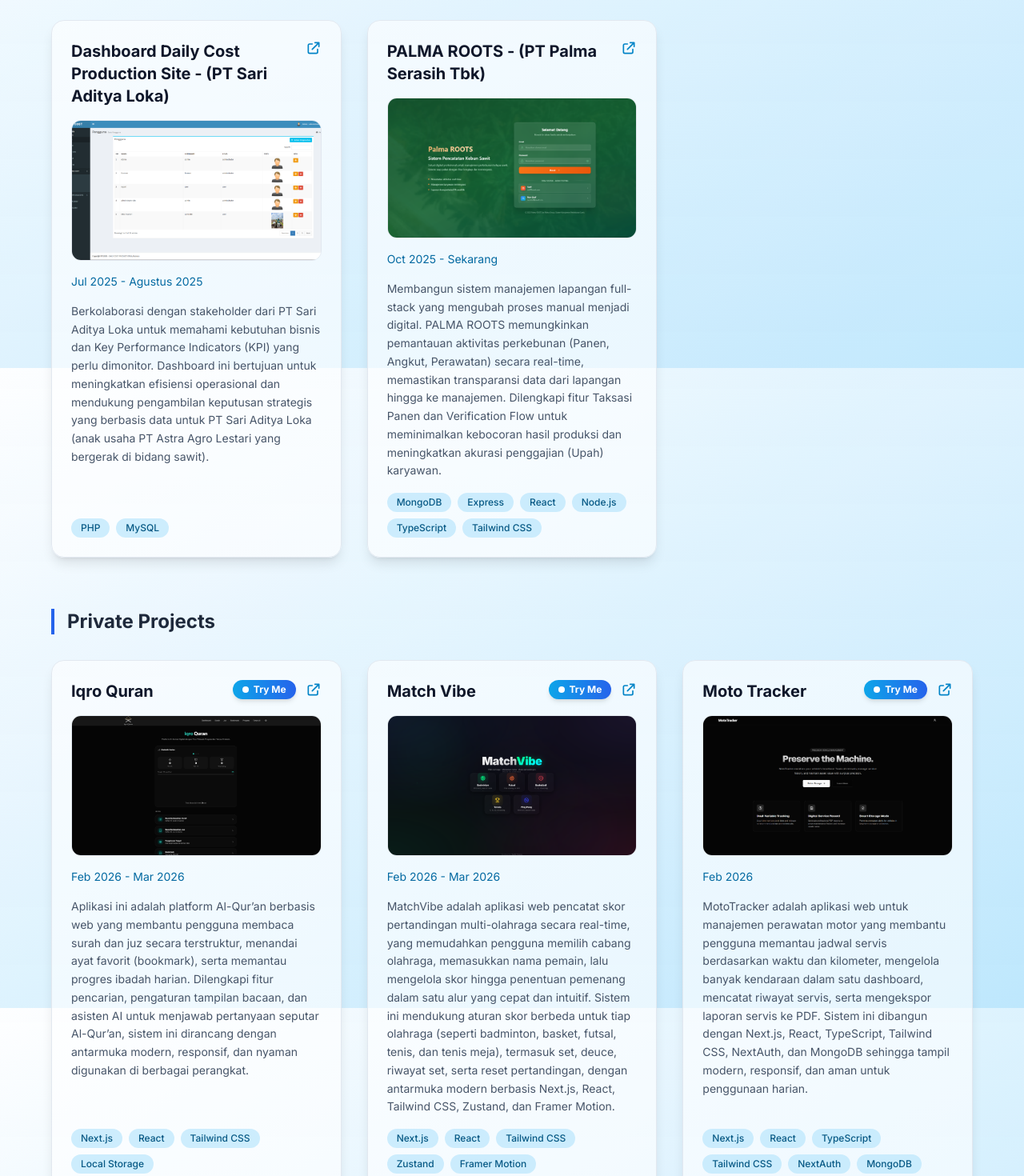
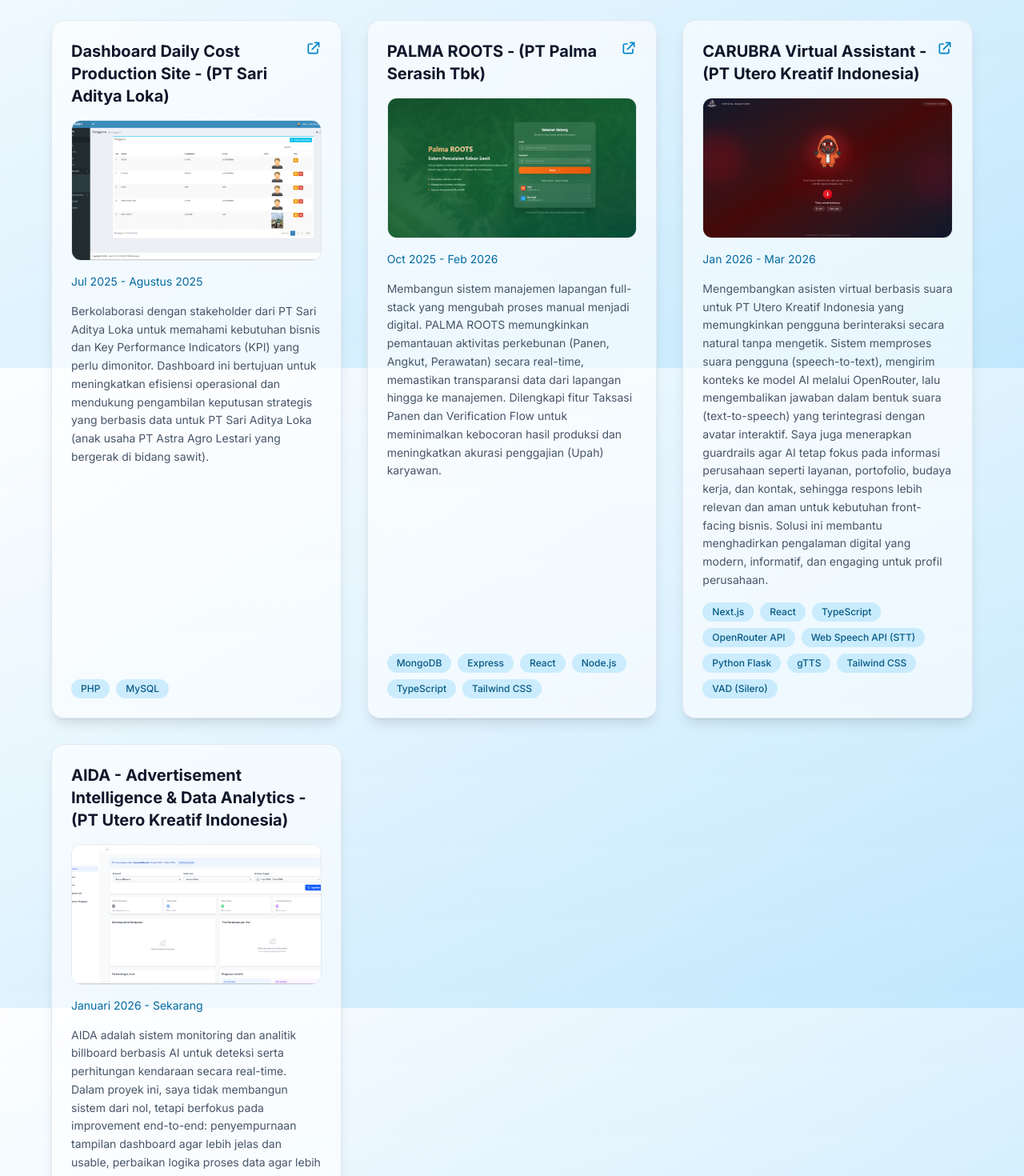
Before and after one commit to NaufalPratomo/portfolio-nextjs, a Next.js app: page / in a window 1280 px wide. Shown: the part 5140-6610 px from the top of the page at 80% size. Built offline with nearby package versions, Linux system fonts and the light colour scheme.

Commit message:
Refactor code structure for improved readability and maintainability

```diff
--- a/src/components/Projects.jsx
+++ b/src/components/Projects.jsx
@@ -25,7 +25,7 @@
       >
         <h3 className="text-xl font-bold text-slate-900">{project.title}</h3>
         <div className="flex items-center gap-3">
-          {project.tryMe && (
+          {project.tryMe && project.link && (
             <motion.div whileHover={{ scale: 1.05 }} whileTap={{ scale: 0.95 }}>
               <Link
                 href={project.link}
@@ -41,6 +41,7 @@
               </Link>
             </motion.div>
           )}
+          {project.link && (
             <motion.div
               whileHover={{ scale: 1.1, rotate: 45 }}
               whileTap={{ scale: 0.9 }}
@@ -56,6 +57,7 @@
                 </svg>
               </Link>
             </motion.div>
+          )}
         </div>
       </motion.div>
 
@@ -144,11 +146,26 @@
     },
     {
       title: 'PALMA ROOTS - (PT Palma Serasih Tbk)',
-      period: 'Oct 2025 - Sekarang',
+      period: 'Oct 2025 - Feb 2026',
       description: 'Membangun sistem manajemen lapangan full-stack yang mengubah proses manual menjadi digital. PALMA ROOTS memungkinkan pemantauan aktivitas perkebunan (Panen, Angkut, Perawatan) secara real-time, memastikan transparansi data dari lapangan hingga ke manajemen. Dilengkapi fitur Taksasi Panen dan Verification Flow untuk meminimalkan kebocoran hasil produksi dan meningkatkan akurasi penggajian (Upah) karyawan.',
       image: '/images/projects/palmaroots.png',
       tags: ['MongoDB', 'Express', 'React', 'Node.js', 'TypeScript', 'Tailwind CSS'],
       link: 'https://github.com/NaufalPratomo/WebQuest_Project/tree/main/SawiTrack',
+    },
+    {
+      title: 'CARUBRA Virtual Assistant - (PT Utero Kreatif Indonesia)',
+      period: 'Jan 2026 - Mar 2026',
+      description: 'Mengembangkan asisten virtual berbasis suara untuk PT Utero Kreatif Indonesia yang memungkinkan pengguna berinteraksi secara natural tanpa mengetik. Sistem memproses suara pengguna (speech-to-text), mengirim konteks ke model AI melalui OpenRouter, lalu mengembalikan jawaban dalam bentuk suara (text-to-speech) yang terintegrasi dengan avatar interaktif. Saya juga menerapkan guardrails agar AI tetap fokus pada informasi perusahaan seperti layanan, portofolio, budaya kerja, dan kontak, sehingga respons lebih relevan dan aman untuk kebutuhan front-facing bisnis. Solusi ini membantu menghadirkan pengalaman digital yang modern, informatif, dan engaging untuk profil perusahaan.',
+      image: '/images/projects/carubra.png',
+      tags: ['Next.js', 'React', 'TypeScript', 'OpenRouter API', 'Web Speech API (STT)', 'Python Flask', 'gTTS', 'Tailwind CSS', 'VAD (Silero)'],
+      link: 'https://carubra-ai.vercel.app/',
+    },
+    {
+      title: 'AIDA - Advertisement Intelligence & Data Analytics - (PT Utero Kreatif Indonesia)',
+      period: 'Januari 2026 - Sekarang',
+      description: 'AIDA adalah sistem monitoring dan analitik billboard berbasis AI untuk deteksi serta perhitungan kendaraan secara real-time. Dalam proyek ini, saya tidak membangun sistem dari nol, tetapi berfokus pada improvement end-to-end: penyempurnaan tampilan dashboard agar lebih jelas dan usable, perbaikan logika proses data agar lebih stabil, serta retraining model YOLO untuk meningkatkan akurasi deteksi. Hasilnya, sistem memberikan insight trafik yang lebih presisi dan lebih siap digunakan untuk kebutuhan operasional serta pengambilan keputusan.',
+      image: '/images/projects/aida.png',
+      tags: ['React', 'TypeScript', 'Vite', 'Tailwind CSS', 'Node.js', 'Express', 'Drizzle ORM', 'MySQL', 'Python', 'YOLO', 'OpenCV', 'MQTT'],
     }
   ];
 
```
Also changed, not shown: public/images/projects/aida.png (added), public/images/projects/carubra.png (added). Lines whose indentation alone changed are shown as unchanged.
